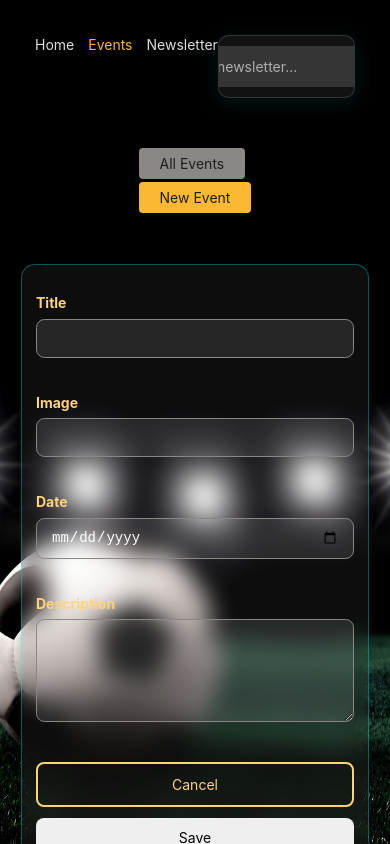
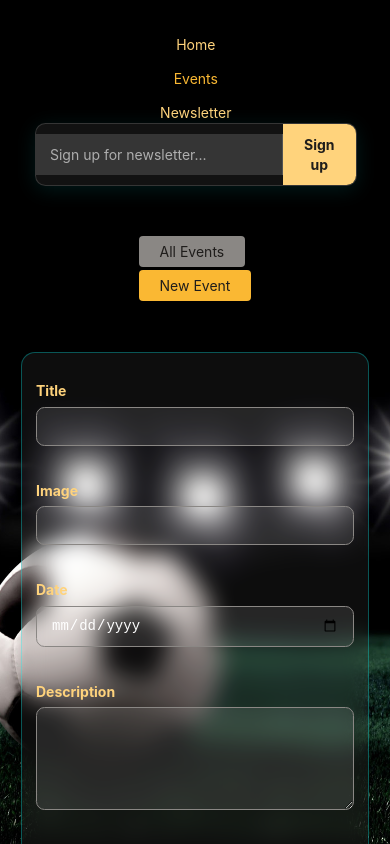
Before and after one commit to Jehoz05/Event-Management, a React (Create React App) app in the folder frontend/: page /events/new in a window 390 px wide. Shown: the top 844 px of the page. Built offline with nearby package versions, Linux system fonts and the light colour scheme.

Commit message:
Update MainNavigation.module.css

```diff
--- a/frontend/src/components/MainNavigation.module.css
+++ b/frontend/src/components/MainNavigation.module.css
@@ -4,6 +4,8 @@
   padding: 2rem;
   display: flex;
   justify-content: space-between;
+  align-items: center;
+  flex-wrap: wrap;
 }
 
 .list {
@@ -13,10 +15,28 @@
 
 .list a {
   text-decoration: none;
-  color: var(--color-primary-400);
+  color: var(--color-primary-500);
 }
 
 .list a:hover,
 .list a.active {
   color: var(--color-primary-800);
 }
+
+@media (max-width: 768px) {
+  .header {
+    flex-direction: column;
+    align-items: center;
+  }
+
+  .list {
+    flex-direction: column;
+    width: 100%;
+    align-items: center;
+  }
+
+  .list a {
+    width: 100%;
+    text-align: center;
+  }
+}
```
